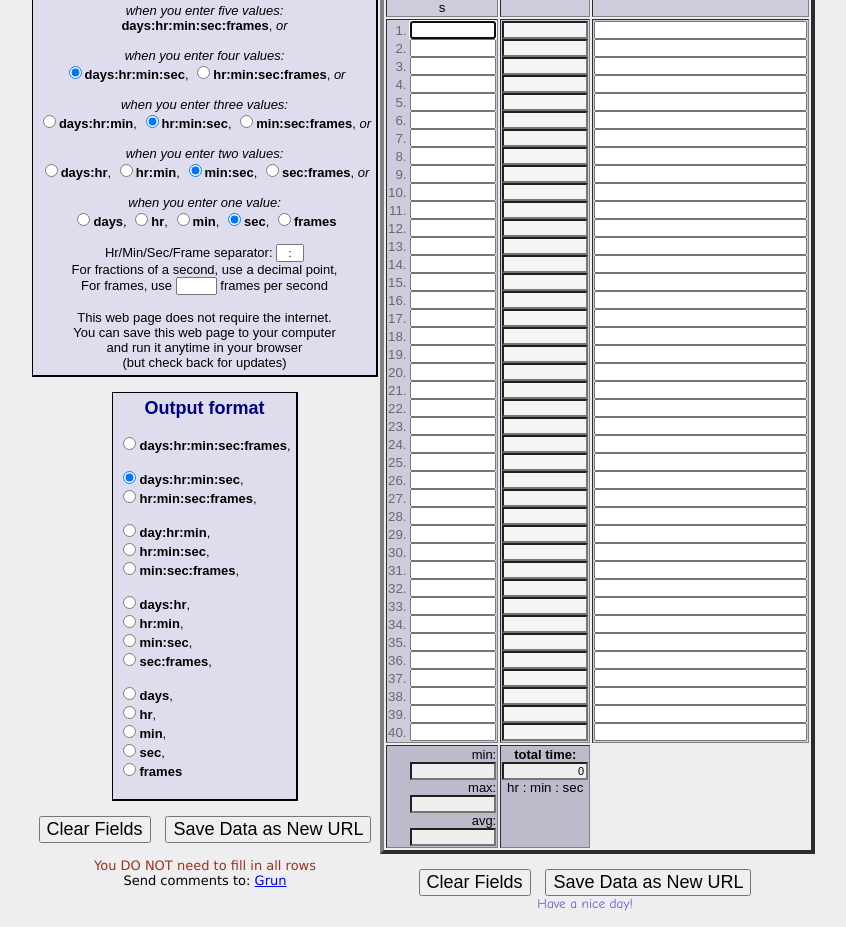
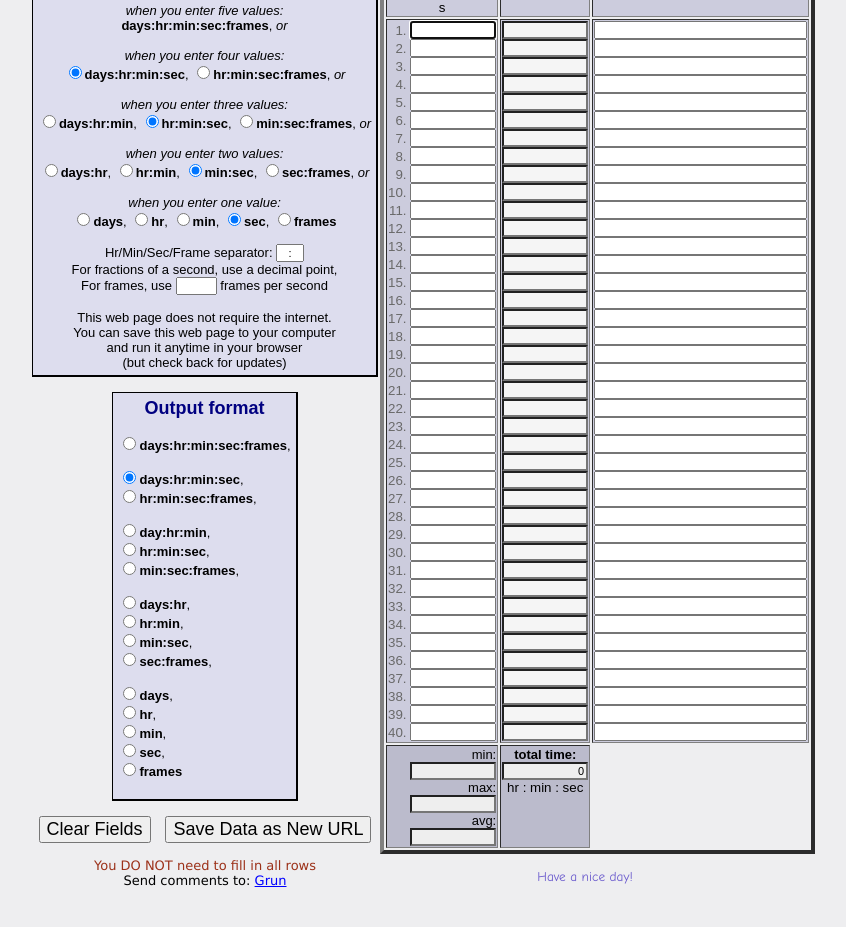
Before and after one commit to solderq35/fg-time-calc, a plain HTML site: page index.html in a window 1280 px wide. Shown: the part 209-1136 px from the top of the page, without its empty margins (230-1076 px from the left). Drawn offline with Linux system fonts and the light colour scheme.

Commit message:
Remove redundant buttons on bottom

```diff
--- a/index.html
+++ b/index.html
@@ -1250,11 +1250,7 @@
 			</tr>
 			</table><br/>
 
-			<input type=button value="Clear Fields" onClick="clearFields()" class="noprint"
-				style="font-size:18px; text-align:center;">&nbsp;&nbsp;&nbsp;
-			<input type=button value="Save Data as New URL" title="Save Data as New URL" onClick="saveData()"
-				style="font-size:18px; text-align:center;">
-			<br/>
+
 
 		<font face="Comic Sans MS" color=slateblue class="noprint" >Have a nice day!</font>
 
```
